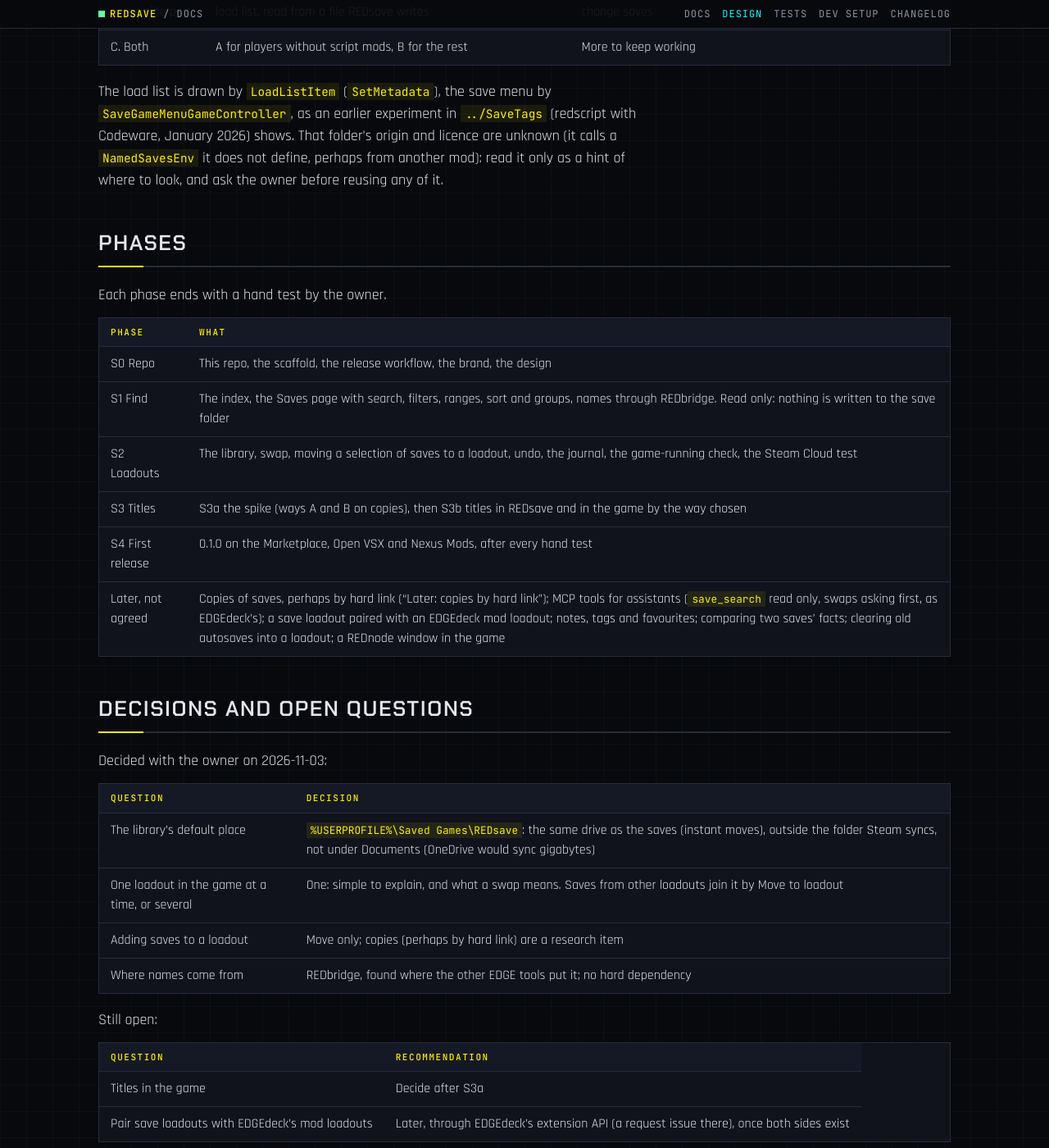
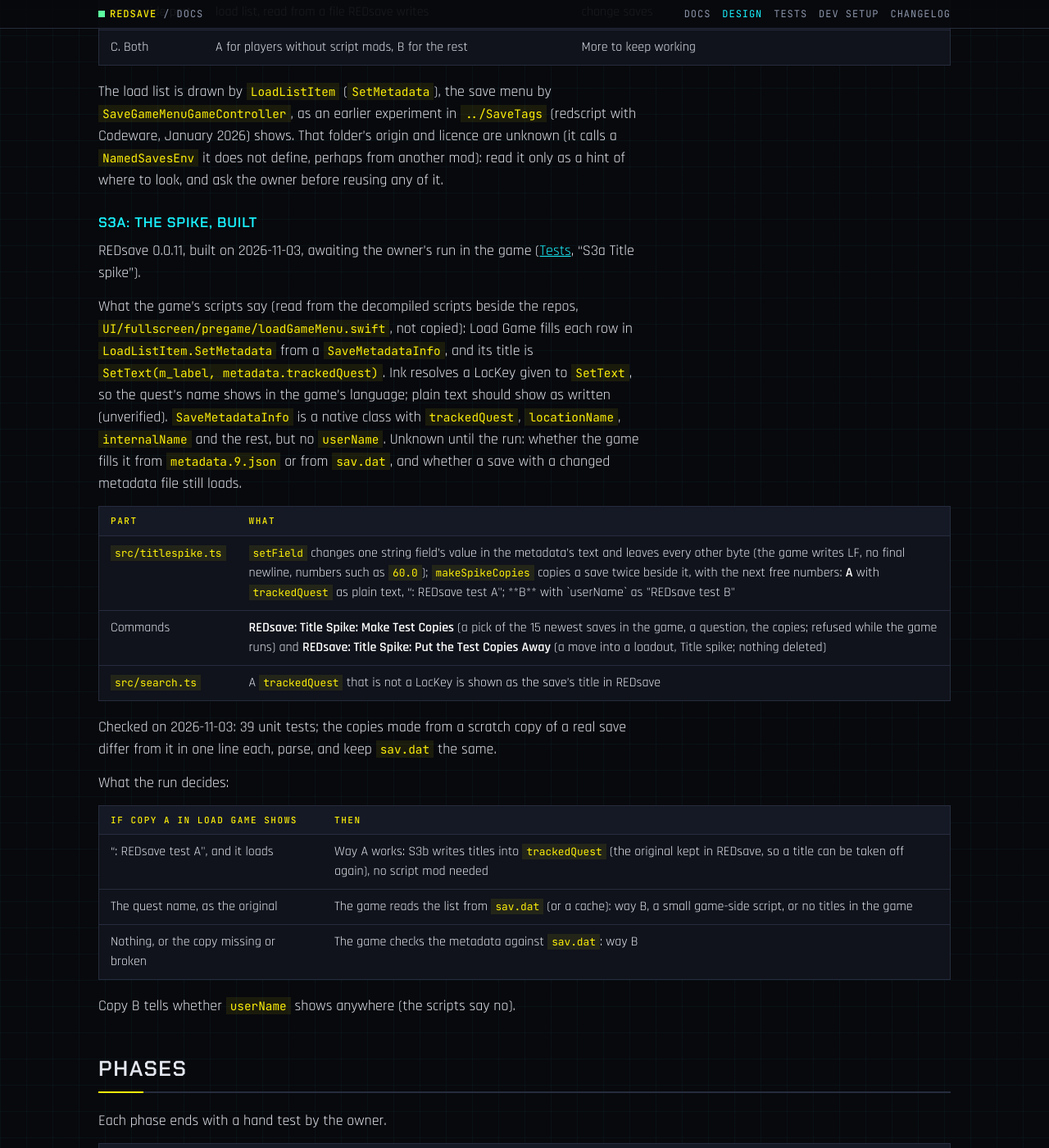
Before and after one commit to Edgemodders/REDsave, a Jekyll site: the page built from docs/design.md, in a window 1280 px wide and 1400 px high, scrolled down 12629 px. Shown: the whole window at 82% size. Built offline with Jekyll 4.4.1, drawn with Linux system fonts in a browser that asks for light colours.

Commit message:
Docs: S3a spike built, what the game's scripts say, its run in the game
Co-Authored-By: Claude Opus 5.5 <noreply@anthropic.com>

```diff
--- a/docs/design.md
+++ b/docs/design.md
@@ -285,6 +285,30 @@ Whether the **game's** load menu can show it is open. S3a is a spike to find out
 
 The load list is drawn by `LoadListItem` (`SetMetadata`), the save menu by `SaveGameMenuGameController`, as an earlier experiment in `../SaveTags` (redscript with Codeware, January 2026) shows. That folder's origin and licence are unknown (it calls a `NamedSavesEnv` it does not define, perhaps from another mod): read it only as a hint of where to look, and ask the owner before reusing any of it.
 
+### S3a: the spike, built
+
+REDsave 0.0.11, built on 2026-11-03, awaiting the owner's run in the game ([Tests](testing.html), "S3a Title spike").
+
+What the game's scripts say (read from the decompiled scripts beside the repos, `UI/fullscreen/pregame/loadGameMenu.swift`, not copied): Load Game fills each row in `LoadListItem.SetMetadata` from a `SaveMetadataInfo`, and its title is `SetText(m_label, metadata.trackedQuest)`. Ink resolves a LocKey given to `SetText`, so the quest's name shows in the game's language; plain text should show as written (unverified). `SaveMetadataInfo` is a native class with `trackedQuest`, `locationName`, `internalName` and the rest, but no `userName`. Unknown until the run: whether the game fills it from `metadata.9.json` or from `sav.dat`, and whether a save with a changed metadata file still loads.
+
+| Part | What |
+|---|---|
+| `src/titlespike.ts` | `setField` changes one string field's value in the metadata's text and leaves every other byte (the game writes LF, no final newline, numbers such as `60.0`); `makeSpikeCopies` copies a save twice beside it, with the next free numbers: **A** with `trackedQuest` as plain text, "<quest name>: REDsave test A"; **B** with `userName` as "REDsave test B" |
+| Commands | **REDsave: Title Spike: Make Test Copies** (a pick of the 15 newest saves in the game, a question, the copies; refused while the game runs) and **REDsave: Title Spike: Put the Test Copies Away** (a move into a loadout, Title spike; nothing deleted) |
+| `src/search.ts` | A `trackedQuest` that is not a LocKey is shown as the save's title in REDsave |
+
+Checked on 2026-11-03: 39 unit tests; the copies made from a scratch copy of a real save differ from it in one line each, parse, and keep `sav.dat` the same.
+
+What the run decides:
+
+| If copy A in Load Game shows | Then |
+|---|---|
+| "<quest>: REDsave test A", and it loads | Way A works: S3b writes titles into `trackedQuest` (the original kept in REDsave, so a title can be taken off again), no script mod needed |
+| The quest name, as the original | The game reads the list from `sav.dat` (or a cache): way B, a small game-side script, or no titles in the game |
+| Nothing, or the copy missing or broken | The game checks the metadata against `sav.dat`: way B |
+
+Copy B tells whether `userName` shows anywhere (the scripts say no).
+
 ## Phases
 
 Each phase ends with a hand test by the owner.
```
Also changed, not shown: CLAUDE.md (+2 -1 lines), docs/index.md (+2 -2 lines), docs/testing.md (+15 -1 lines), README.md.
